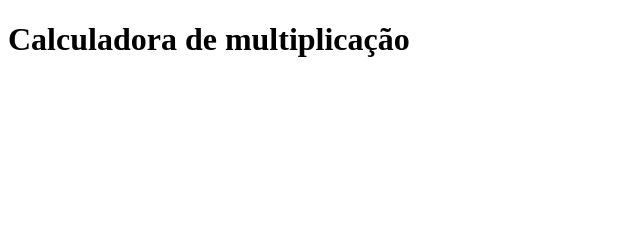
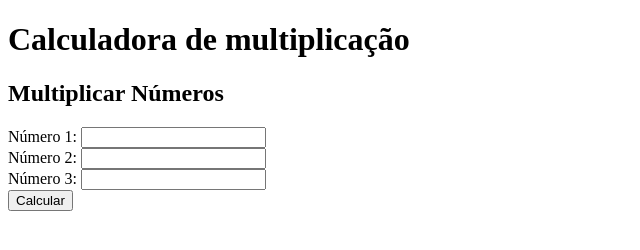
Before and after one commit to gabriela1607/atividade-em-aula, a plain HTML site: page index.html in a window 1280 px wide. Shown: the whole page, without its empty margins (0-640 px from the left). Drawn offline with Linux system fonts and the light colour scheme.

Commit message:
html pronto

```diff
--- a/index.html
+++ b/index.html
@@ -3,6 +3,7 @@
 <head>
     <meta charset="UTF-8">
     <meta name="viewport" content="width=device-width, initial-scale=1.0">
+    <script src="./scripit.js"></script>
     <title>Atividade de aula</title>
 </head>
 
@@ -10,7 +11,29 @@
 
     <h1>Calculadora de multiplicação</h1>
 
-    <section class="multiplicação">
+    <section class="Multiplicar">
+
+        <form action="">
+
+            <h2>Multiplicar Números</h2>
+
+            <div class="input-box">
+                <label for="n1">Número 1:</label>
+                <input type="number" id="number">
+            </div>
+            <div class="input-box">
+                <label for="n2">Número 2:</label>
+                <input type="number" id="number">
+            </div>
+            <div class="input-box">
+                <label for="n3">Número 3:</label>
+                <input type="number" id="number">
+            </div>
+        </form>
+
+        <button>Calcular</button>
+
+        <p class="resultado"></p>
 
     </section>
 </body>
```
Also changed, not shown: scripit.js (added).
